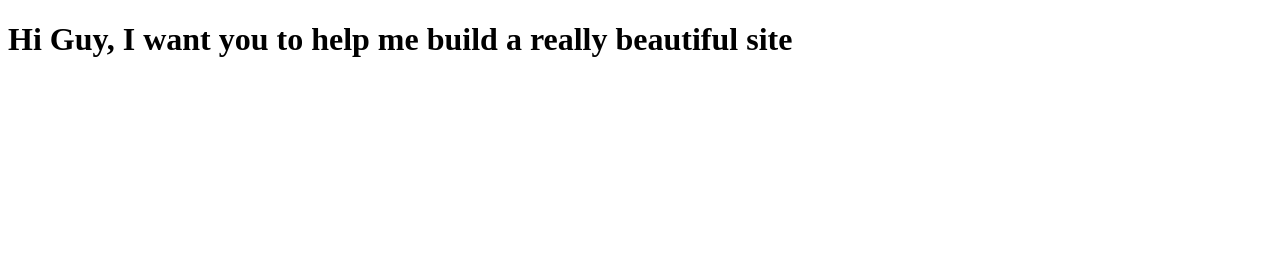
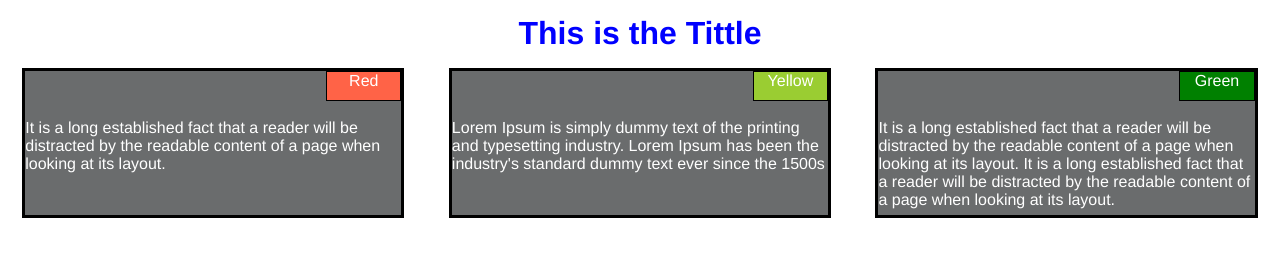
Before and after one commit to Samdukugh/Coursera-test, a plain HTML site: page Assignment/index.html in a window 1280 px wide. Drawn offline with Linux system fonts and the light colour scheme.

Commit message:
Assigment

```diff
--- a/Assignment/css/CSS.css
+++ b/Assignment/css/CSS.css
@@ -1,20 +1,75 @@
-/********** Base styles **********/
+/******** stlyesheet Ref. css/CSS.css*********/
+
+
+ /********** Base styles **********/
 * {
   box-sizing: border-box;
-}
-h1 {
-  margin-bottom: 15px;
+  margin: 0;
+  padding: 0;
 }
 
-p {
-  border: 1px solid black;
-  background-color: #A52A2A;
+h1 {
+  margin: 15px 15px;
+  text-align: center;
+  font-family: Helvetica;
+  color: blue
+}
+
+#p {
+  border: 3px solid black;
+  background-color: #6A6C6D;
   width: 90%;
   height: 150px;
   margin-right: auto;
   margin-left: auto;
   font-family: Helvetica;
   color: white;
+
+
+}
+
+#p1 {
+  border: 0.5px solid black;
+  background-color: #FF6347;
+  width: 20%;
+  height: 30px;
+  margin-right: left;
+  margin-left: auto;
+  font-family: Helvetica;
+  color: white;
+  text-align: center;
+  padding: 5px
+  overflow: auto;
+
+}
+
+#p2 {
+  border: 0.5px solid black;
+  background-color: #9ACD32;
+  width: 20%;
+  height: 30px;
+  margin-right: left;
+  margin-left: auto;
+  font-family: Helvetica;
+  color: white;
+  text-align: center;
+  padding: 5px
+  overflow: auto;
+
+}
+
+#p3 {
+  border: 0.5px solid black;
+  background-color: #008000;
+  width: 20%;
+  height: 30px;
+  margin-right: left;
+  margin-left: auto;
+  font-family: Helvetica;
+  color: white;
+  text-align: center;
+  padding: 5px
+  overflow: auto;
 }
 
 /* Simple Responsive Framework. */
@@ -25,8 +80,8 @@ p {
 /********** Large devices only **********/
 @media (min-width: 1200px) {
   .col-lg-1, .col-lg-2, .col-lg-3, .col-lg-4, .col-lg-5, .col-lg-6, .col-lg-7, .col-lg-8, .col-lg-9, .col-lg-10, .col-lg-11, .col-lg-12 {
-    float: left;
-    border: 1px solid green;
+   float: left;
+    border: 1px solid white;
   }
   .col-lg-1 {
     width: 8.33%;
@@ -70,7 +125,7 @@ p {
 @media (min-width: 992px) and (max-width: 1199px) {
   .col-md-1, .col-md-2, .col-md-3, .col-md-4, .col-md-5, .col-md-6, .col-md-7, .col-md-8, .col-md-9, .col-md-10, .col-md-11, .col-md-12 {
     float: left;
-    border: 1px solid green;
+    border: 1px solid white;
   }
   .col-md-1 {
     width: 8.33%;
--- a/Assignment/index.html
+++ b/Assignment/index.html
@@ -1,9 +1,33 @@
 <!DOCTYPE html>
 <html>
 <head>
-	<title>This is my first Assigment on Coursera</title>
+	<meta charset="utf-8">
+	<title>My First Assignment</title>
+	<link rel="stylesheet" type="text/css" href="css/CSS.css">
 </head>
 <body>
-	<h1>Hi Guy, I want you to help me build a really beautiful site</h1>
+	<h1>This is the Tittle</h1>
+
+	<div class="col-lg-4 col-md-6">
+
+			<div id="p">
+				<div id="p1">Red</div> <br> It is a long established fact that a reader will be distracted by the readable content of a page when looking at its layout.
+			</div>
+		</div>
+		<p></p>
+	<div class="col-lg-4 col-md-6">
+		<div id="p">
+			<div id="p2">Yellow</div> <br>Lorem Ipsum is simply dummy text of the printing and typesetting industry. Lorem Ipsum has been the industry's standard dummy text ever since the 1500s
+			</div>
+		</div>
+		<p></p>
+<div class="col-lg-4 col-md-12">
+	<div id="p">
+		<div id="p3">Green</div> <br>It is a long established fact that a reader will be distracted by the readable content of a page when looking at its layout.
+		It is a long established fact that a reader will be distracted by the readable content of a page when looking at its layout.
+		</div>
+	</div>
+
+	</div>
 </body>
 </html>
```
